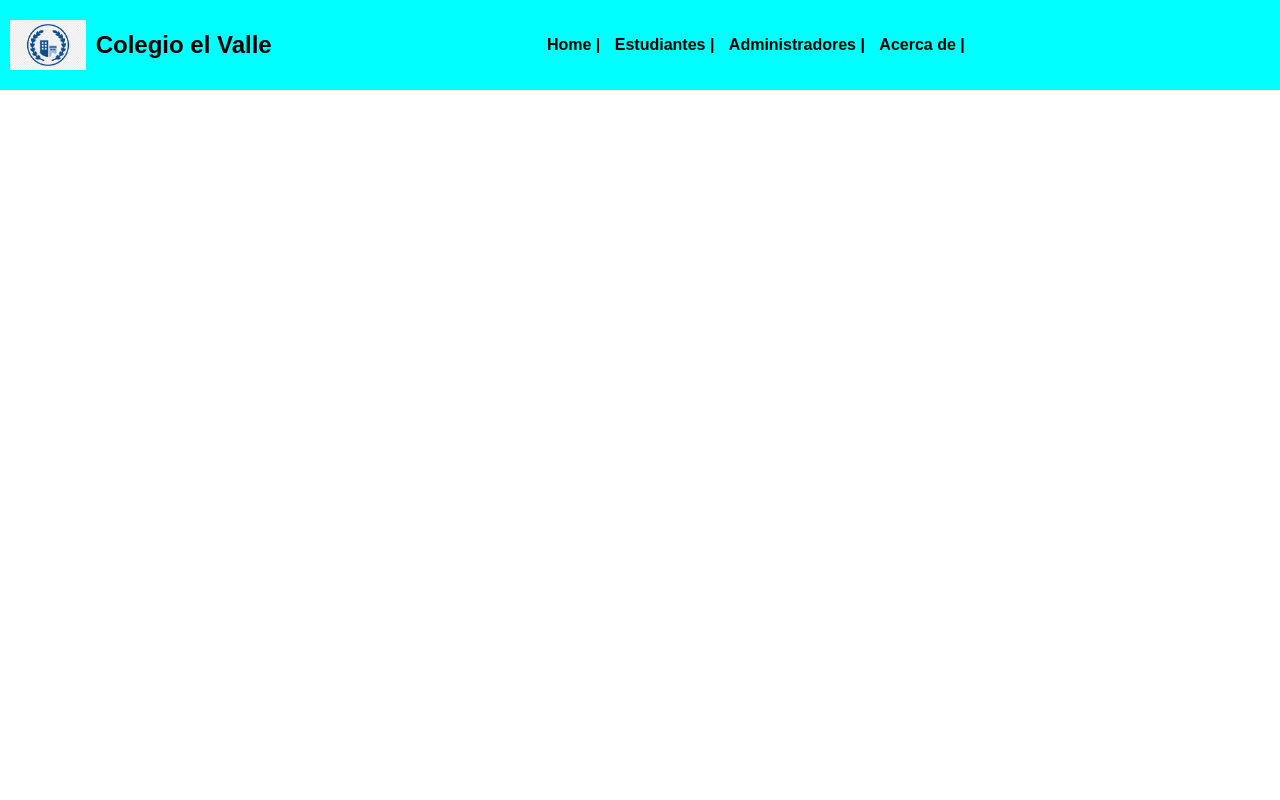
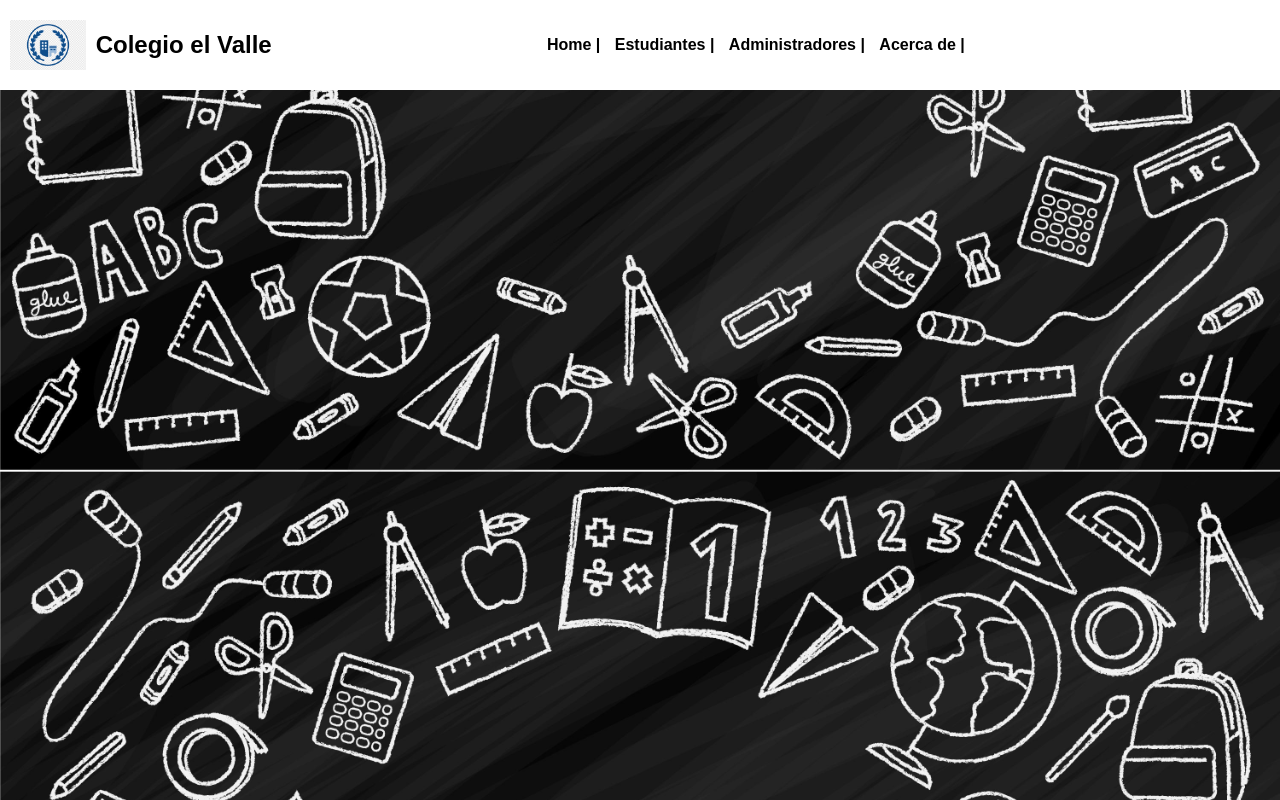
Before and after one commit to AleLaparra/Desarrollo_Web, a plain HTML site: page Actividad 2/index.html in a window 1280 px wide. Drawn offline with Linux system fonts and the light colour scheme; files whose address does not match are found by name.

Commit message:
Agregando fondo

```diff
--- a/Actividad 2/estilos.css
+++ b/Actividad 2/estilos.css
@@ -3,10 +3,11 @@ body{
     font-family: sans-serif;
     margin: 0;
     padding: 0;
-    background: url(fondo.jpg);
+    background: url(fondo4.jpg);
     background-size: cover;
-    background-position: center;
+    background-position: right;
     font-family: sans-serif;
+    background-repeat: repeat-y;
 }
 
 
@@ -24,7 +25,7 @@ header{
 
     display: flex;
     height: 70px;
-    background-color: aqua;
+    background-color: white;
     justify-content: space-between;
     align-items: center;
     padding: 10px;
```
Also changed, not shown: Actividad 2/Subpaginas/fondo.jpg (deleted), Actividad 2/Subpaginas/fondo4.jpg (added), Actividad 2/Subpaginas/logo.png (deleted), Actividad 2/fondo4.jpg (added), Actividad 2/logo2.png (renamed from Actividad 2/Subpaginas/logo2.png).
